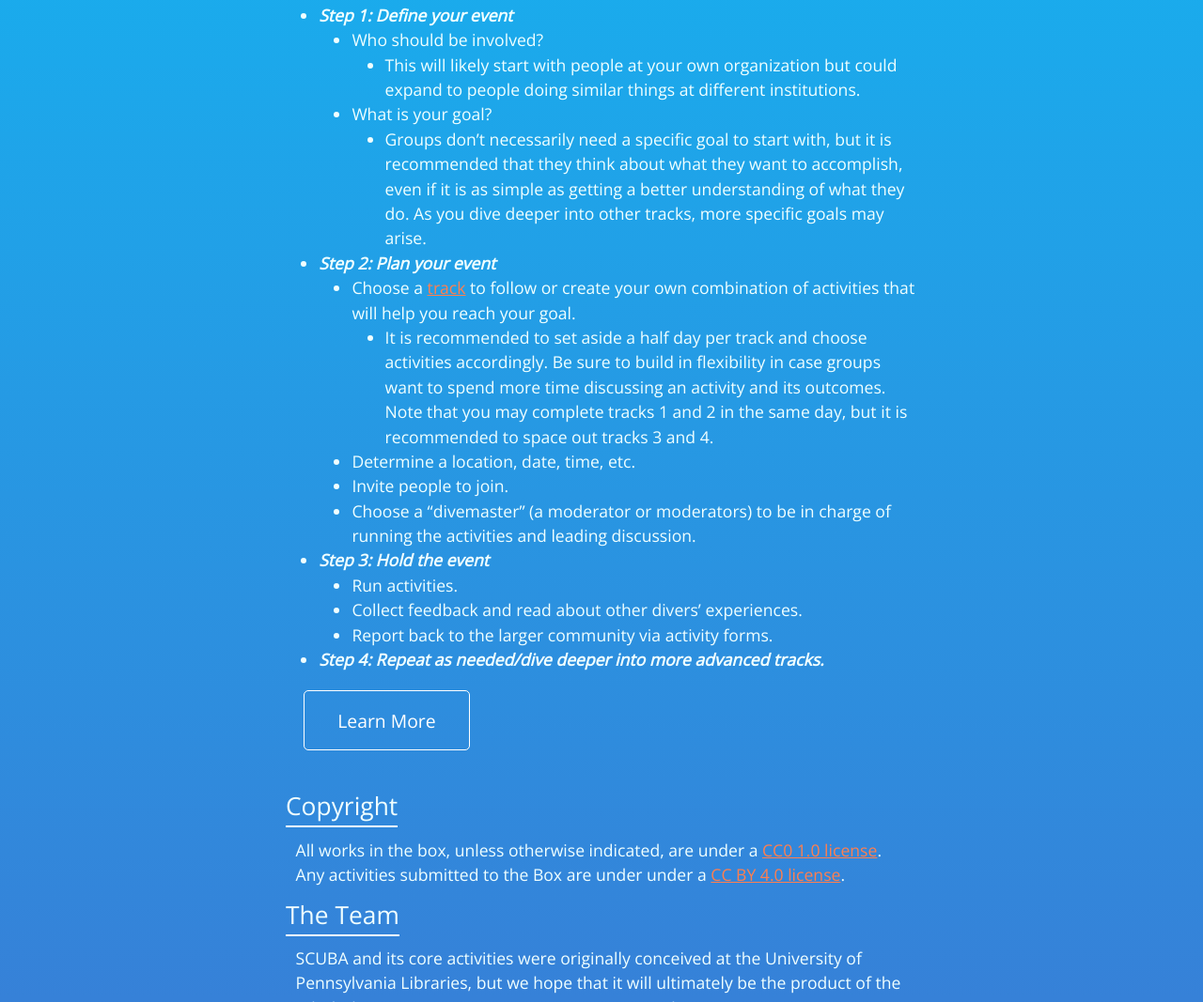
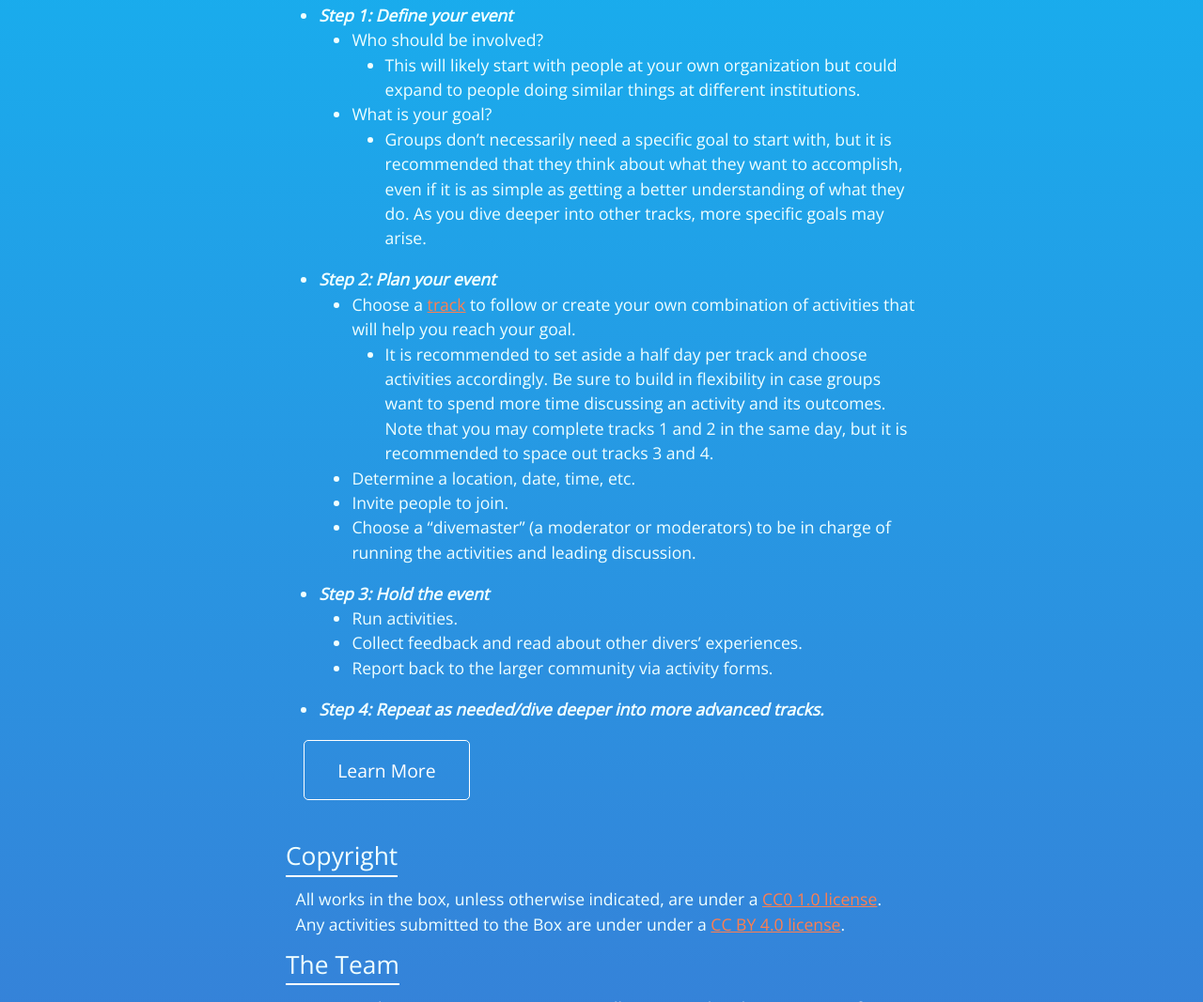
Before and after one commit to upenndigitalscholarship/scuba, a plain HTML site: page about.html in a window 1280 px wide. Shown: the part 1006-2073 px from the top of the page at 94% size. Drawn offline with nearby package versions, Linux system fonts and the light colour scheme.

Commit message:
Add list item padding for better readability

```diff
--- a/assets/css/styles.css
+++ b/assets/css/styles.css
@@ -161,6 +161,10 @@ button:active {
   margin-left: 2em;
 }
 
+.about-list-itemhead {
+  padding-top: 1em;
+}
+
 #about-description {
   text-align: left;
 }
```
